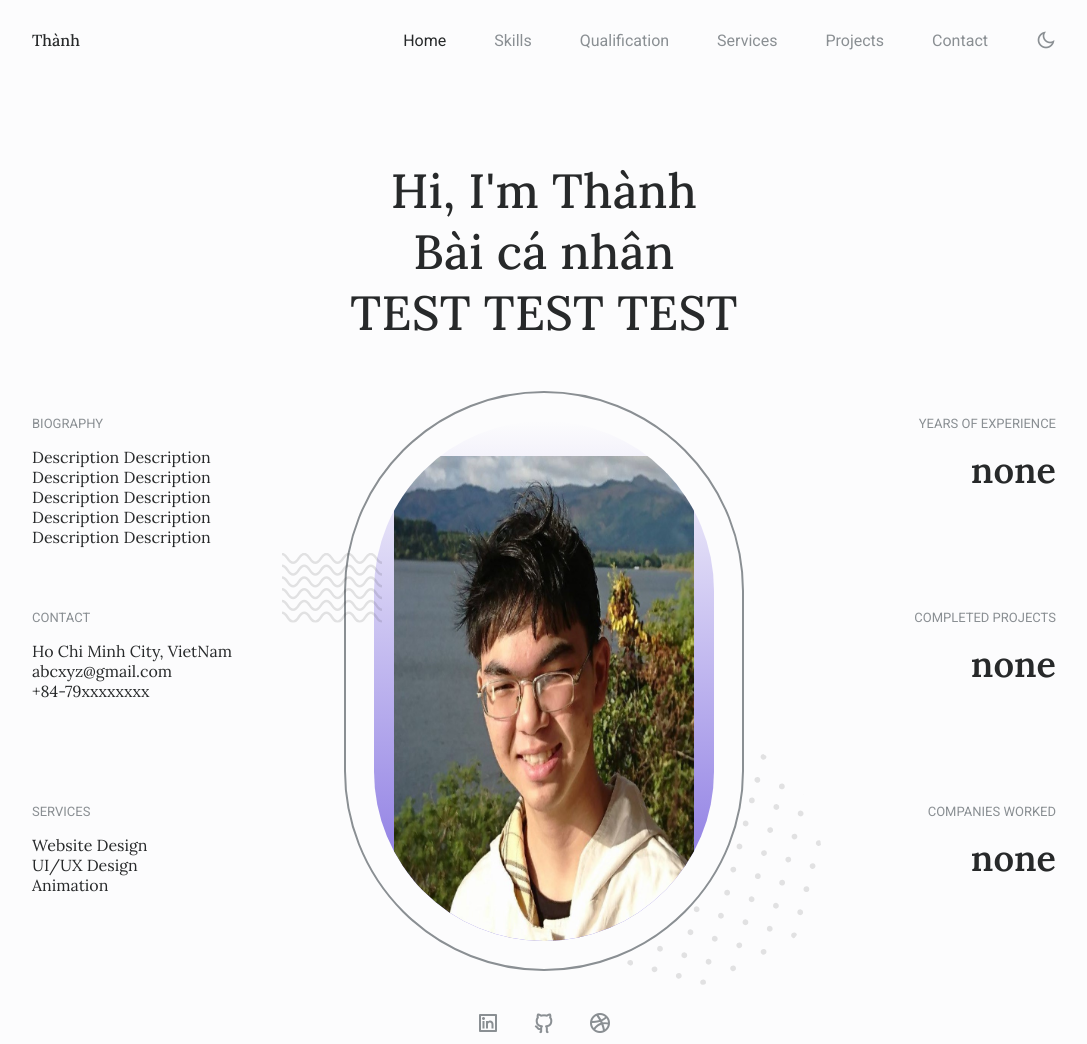
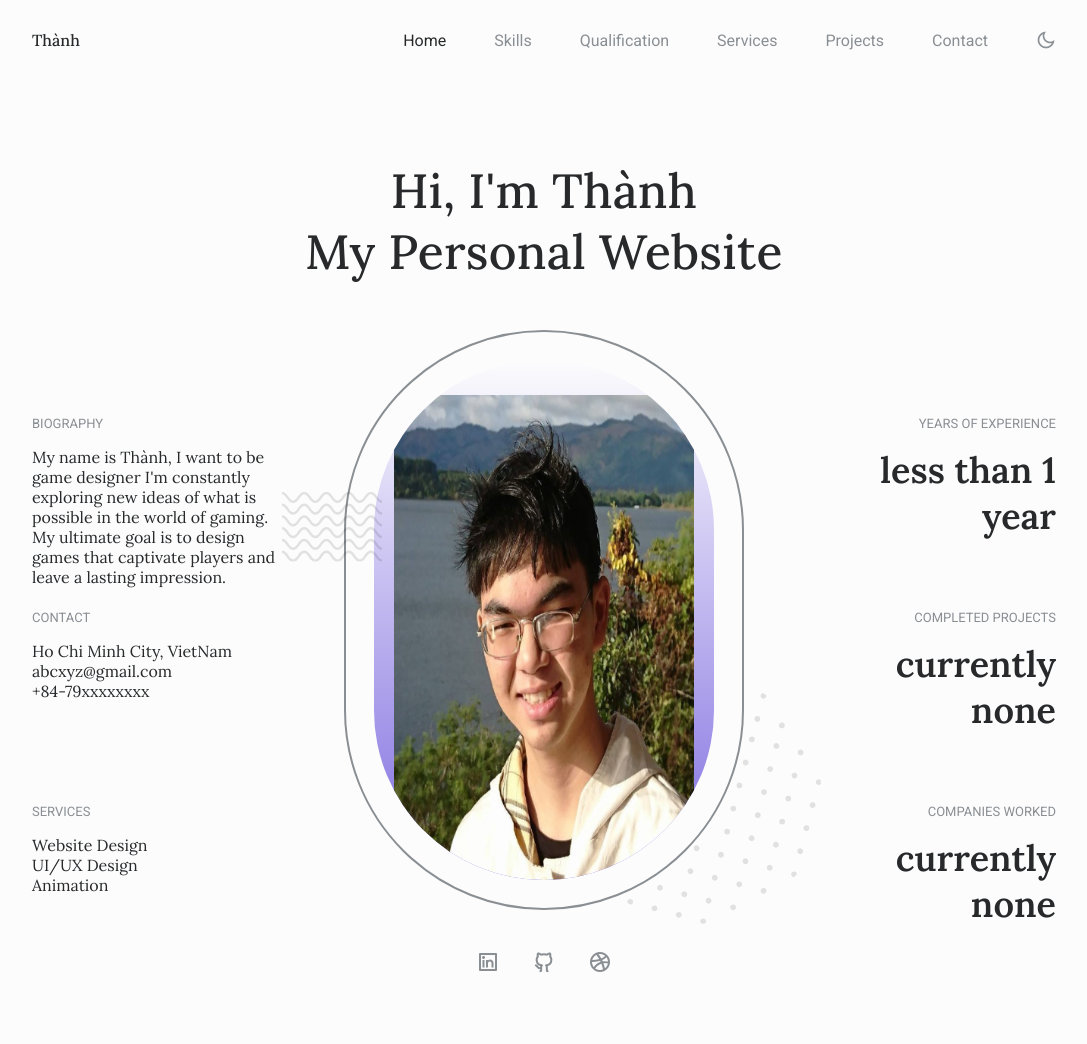
Before and after one commit to avataraand76/personal, a plain HTML site: page index.html in a window 1280 px wide. Shown: the top 1044 px of the page, without its empty margins (96-1183 px from the left). Drawn offline with nearby package versions, Linux system fonts and the light colour scheme.

Commit message:
change bio & home info2

```diff
--- a/index.html
+++ b/index.html
@@ -93,8 +93,7 @@
                 <div class="home__data grid">
                     <h1 class="home__title">
                         Hi, I'm Thành <br>
-                        Bài cá nhân <br>
-                        TEST TEST TEST <br>
+                        My Personal Website <br>
                     </h1>
 
                     <div class="home__blob grid">
@@ -129,9 +128,11 @@
                         </h3>
 
                         <p class="home__info-description">
-                            Description Description Description Description <br>
-                            Description Description Description Description <br>
-                            Description Description <br>
+                            My name is Thành, I want to be game designer
+                            I'm constantly exploring new ideas of what is possible in the
+                            world of gaming.
+                            My ultimate goal is to design games that captivate players and leave a lasting
+                            impression.
                         </p>
                     </div>
 
@@ -168,7 +169,7 @@
                         </h3>
 
                         <p class="home__info-number">
-                            none
+                            less than 1 year
                         </p>
                     </div>
 
@@ -178,7 +179,7 @@
                         </h3>
 
                         <p class="home__info-number">
-                            none
+                            currently none
                         </p>
                     </div>
 
@@ -188,7 +189,7 @@
                         </h3>
 
                         <p class="home__info-number">
-                            none
+                            currently none
                         </p>
                     </div>
                 </div>
```
